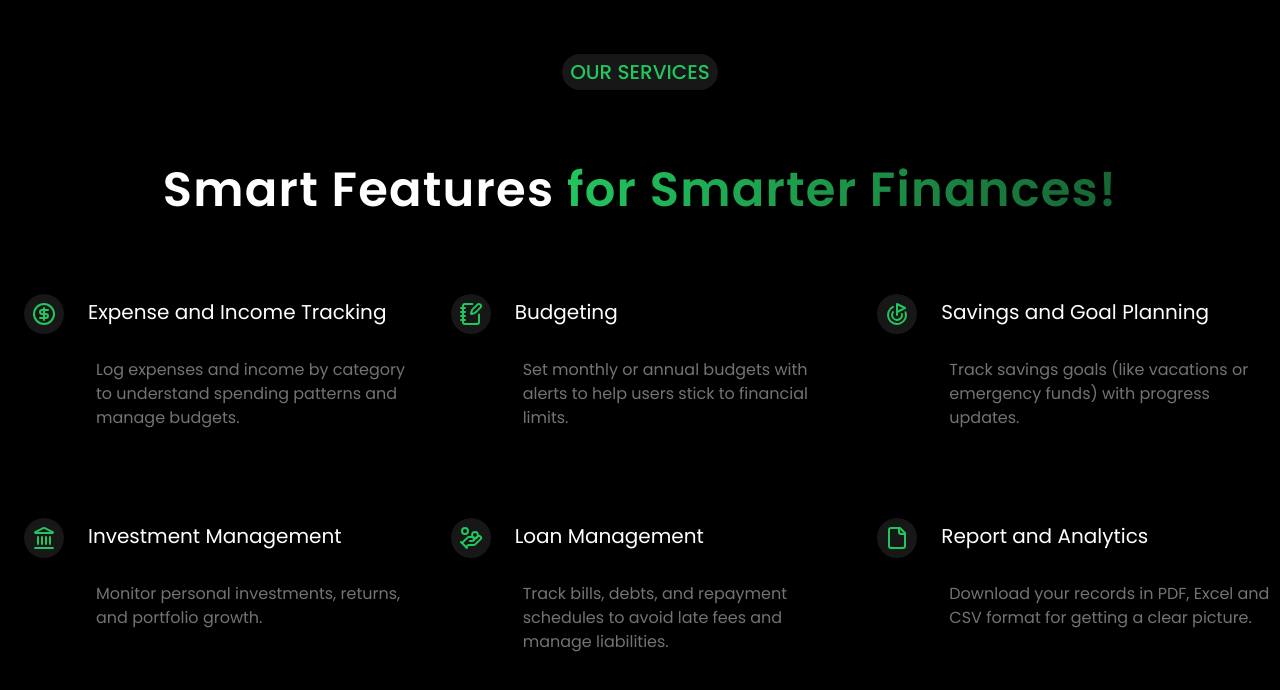
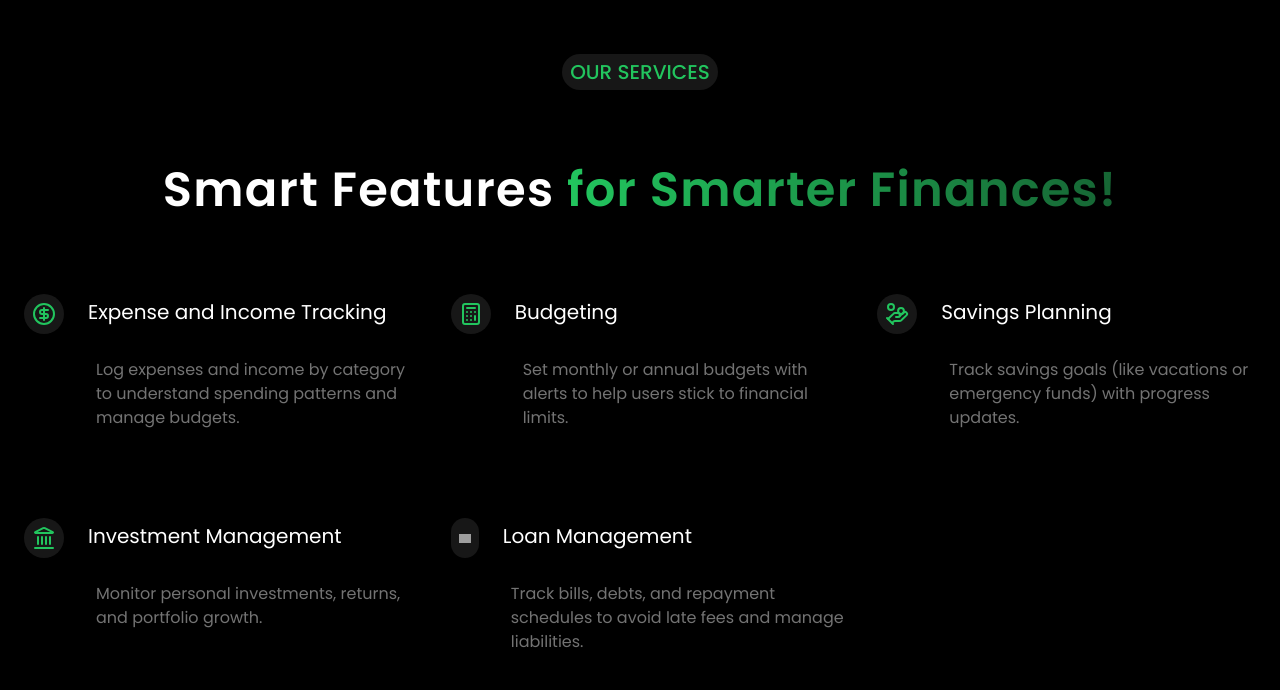
Before and after one commit to abrarasif11/finance-management-system-frontend-capstone, a React (Vite) app: page / in a window 1280 px wide. Shown: the part 853-1543 px from the top of the page. Built offline with nearby package versions, Linux system fonts and the light colour scheme; no server answers; grey boxes are pictures that could not be loaded.

Commit message:
chore: Updated item.jsx

```diff
--- a/src/constants/items.jsx
+++ b/src/constants/items.jsx
@@ -1,17 +1,13 @@
-import {
-  CircleDollarSign,
-  File,
-  Goal,
-  HandCoins,
-  Landmark,
-  NotebookPen,
-} from "lucide-react";
+import { Calculator, CircleDollarSign, HandCoins, Landmark } from "lucide-react";
+import LoanIcon from '../../assets/money-bag.png';
+
 
 export const navItems = [
     { label: "Pricing", href: "/pricing" },
     { label: "Services", href: "services" },
     { label: "About Us", href: "about" },
     // { label: "", href: "#" },
+
   ];
   export const features = [
     {
@@ -21,34 +17,30 @@ export const features = [
         "Log expenses and income by category to understand spending patterns and manage budgets.",
     },
     {
-    icon: <NotebookPen />,
+      icon: <Calculator />,
       text: "Budgeting",
       description:
         "Set monthly or annual budgets with alerts to help users stick to financial limits.",
     },
     {
-    icon: <Goal />,
-    text: "Savings and Goal Planning",
+      icon: <HandCoins />,
+      text: "Savings Planning",
       description:
         "Track savings goals (like vacations or emergency funds) with progress updates.",
     },
     {
       icon: <Landmark />,
       text: "Investment Management",
-    description: "Monitor personal investments, returns, and portfolio growth.",
+      description:
+        "Monitor personal investments, returns, and portfolio growth.",
     },
     {
-    icon: <HandCoins />,
+      icon: <img src={LoanIcon} />,
       text: "Loan Management",
       description:
         "Track bills, debts, and repayment schedules to avoid late fees and manage liabilities.",
     },
-  {
-    icon: <File />,
-    text: "Report and Analytics",
-    description:
-      "Download your records in PDF, Excel and CSV format for getting a clear picture.",
-  },
+
   ];
   export const checklistItems = [
     {
```
Lines whose indentation alone changed are shown as unchanged.
